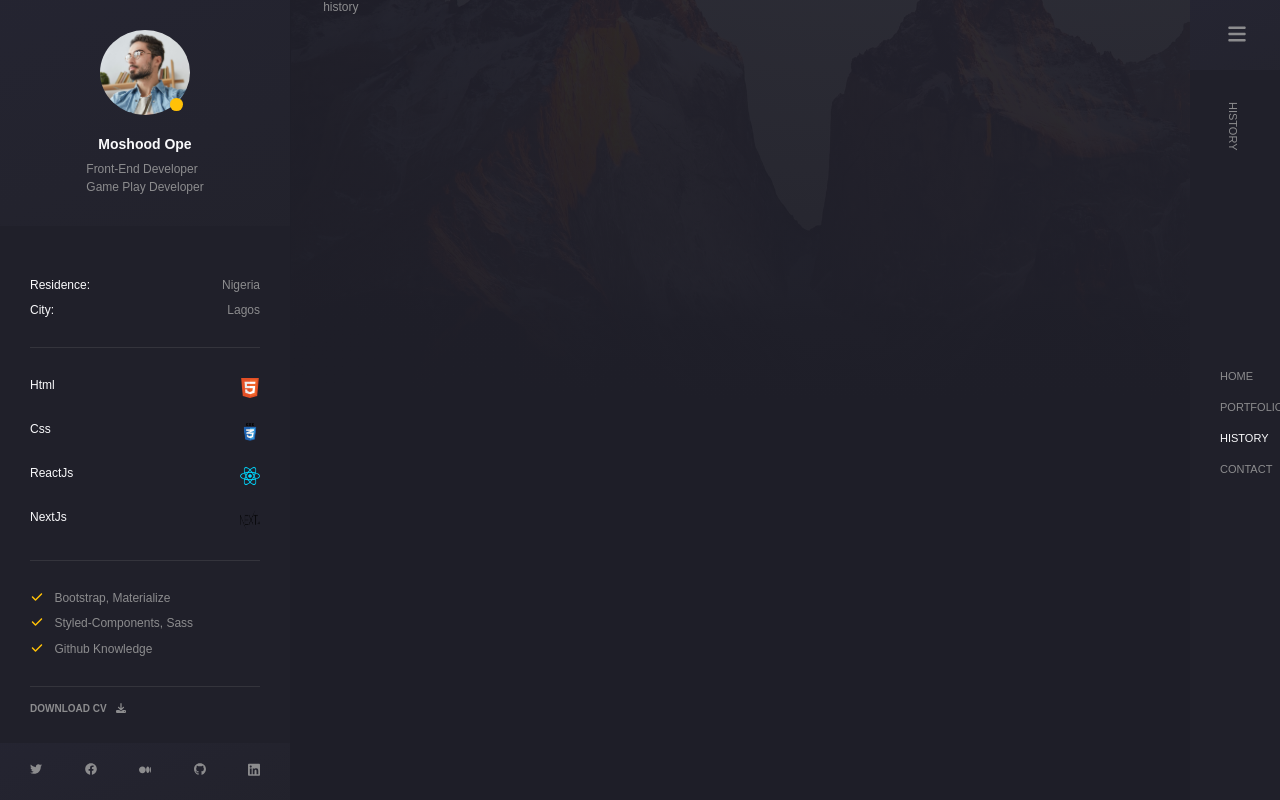
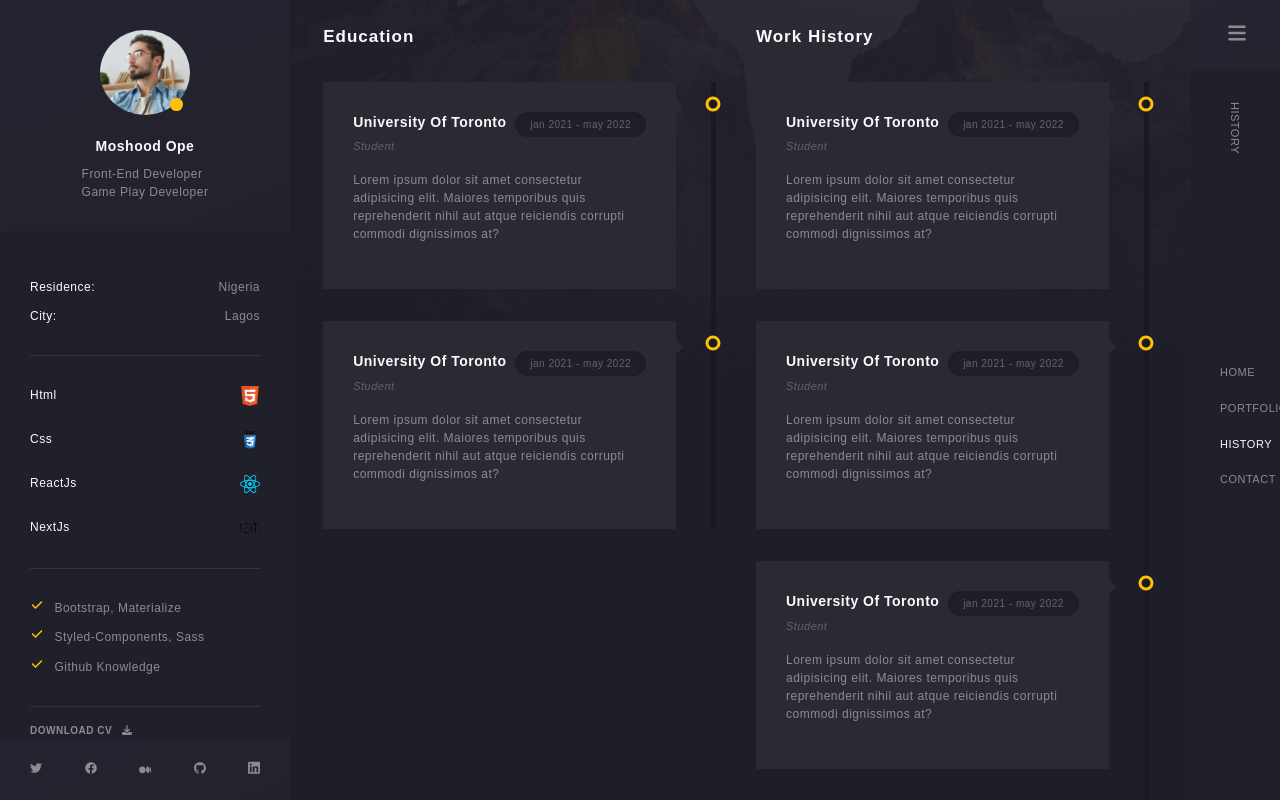
Before and after one commit to mosgizy/Portfolio-V2, a Next.js app: page /history in a window 1280 px wide. Shown: the top 800 px of the page. Built offline with nearby package versions, Linux system fonts and the light colour scheme.

Commit message:
history style added

```diff
--- /dev/null
+++ b/components/history/Card.tsx
@@ -0,0 +1,33 @@
+import {
+	CardContent,
+	CardHeader,
+	CardWrapper,
+	Date,
+	Link,
+	Place,
+} from '../../styles/History.styles';
+
+const Card = (): JSX.Element => {
+	return (
+		<CardWrapper>
+			<CardHeader>
+				<Place>
+					<h5>university of toronto</h5>
+					<span>student</span>
+				</Place>
+				<Date>jan 2021 - may 2022 </Date>
+			</CardHeader>
+			<CardContent>
+				Lorem ipsum dolor sit amet consectetur adipisicing elit. Maiores
+				temporibus quis reprehenderit nihil aut atque reiciendis corrupti
+				commodi dignissimos at?
+			</CardContent>
+			<Link></Link>
+			<div className="ring">
+				<div className="beat"></div>
+			</div>
+		</CardWrapper>
+	);
+};
+
+export default Card;
--- a/components/history/History.tsx
+++ /dev/null
@@ -1,5 +0,0 @@
-const History = (): JSX.Element => {
-	return <div>History</div>;
-};
-
-export default History;
--- a/pages/history.tsx
+++ b/pages/history.tsx
@@ -1,5 +1,35 @@
+import Card from '../components/history/Card';
+import { ContactWrapper } from '../styles/Contact.styles';
+import {
+	CardContainer,
+	CardWrapper,
+	HistoryContainer,
+	HistoryWrapper,
+} from '../styles/History.styles';
+
 const History = (): JSX.Element => {
-	return <div>history</div>;
+	return (
+		<ContactWrapper>
+			<HistoryWrapper>
+				<HistoryContainer>
+					<h4>education</h4>
+					<CardContainer>
+						<Card />
+						<Card />
+					</CardContainer>
+				</HistoryContainer>
+				<HistoryContainer>
+					<h4>work history</h4>
+					<CardContainer>
+						<Card />
+						<Card />
+						<Card />
+						<Card />
+					</CardContainer>
+				</HistoryContainer>
+			</HistoryWrapper>
+		</ContactWrapper>
+	);
 };
 
 export default History;
--- a/styles/Contact.styles.ts
+++ b/styles/Contact.styles.ts
@@ -81,7 +81,7 @@ export const InputContainer = styled.div`
     input,textarea{
         width: 100%;
         padding-block: 1rem;
-        padding-inline: 4rem .8rem;
+        padding-inline: 3.8rem .8rem;
         background: linear-gradient(159deg, #252532 0%, #23232d 100%);
         box-shadow: inset 0 1px 4px 0 rgba(15, 15, 20, 0.1);
         border: none;
@@ -106,6 +106,11 @@ export const InputContainer = styled.div`
         background-color: var(--btn-color);
         height: 100%;
         transition:all var(--transition);
+
+        svg{
+            font-size:1rem;
+            width: 10px;
+        }
     }
 
     textarea{
--- a/styles/Global.styles.ts
+++ b/styles/Global.styles.ts
@@ -49,6 +49,8 @@ const GlobalStyle = createGlobalStyle`
         height: 100vh;
         background: var(--bg-color);
         overflow-x: hidden;
+        line-height: 1.5;
+        letter-spacing:0.5px;
     }
 
     img{
@@ -81,6 +83,7 @@ const GlobalStyle = createGlobalStyle`
 
     h5{
         font-size:14px;
+        font-weight: 600;
     }
 
     h6{
@@ -159,13 +162,10 @@ export const SectionBackground = styled.div`
 `
 
 export const SectionContainer = styled.div`
-    /* padding-block-start: 100px; */
-    /* padding-block-end: 2rem; */
     padding-inline:1rem;
     overflow-y:scroll ;
 
     @media only screen and (min-width:${TABLET}){
-        /* padding-block-start: 2rem; */
         padding-inline:2rem ;
     }
 `
--- /dev/null
+++ b/styles/History.styles.ts
@@ -0,0 +1,154 @@
+import styled from 'styled-components';
+import { TABLET, DESKTOP } from '../resources/constants/screenSize';
+
+export const HistoryWrapper = styled.div`
+    display: flex;
+    flex-direction: column;
+    gap: 2rem;
+    @media only screen and (min-width:992px){
+        flex-direction: row;
+    }
+`
+
+export const HistoryContainer = styled.div`
+    margin-block-start: 1.5rem;
+
+    > h4 {
+        text-transform: capitalize;
+        letter-spacing: 1px;
+    }
+`
+
+export const CardContainer = styled.div`
+    margin-block-start: 2rem;
+    padding-inline-end: 3rem;
+    position: relative;
+    display: flex;
+    flex-direction: column;
+    gap: 2rem;
+
+    ::before{
+        content:"";
+        position: absolute;
+        background-color: #191923;
+        right: 8.3px;
+        top: 0;
+        bottom: 0;
+        width: 5px;
+    }
+`
+
+export const CardWrapper = styled.div`
+    display: flex;
+    flex-direction: column;
+    gap: 1rem;
+    background-color: rgba(43, 43, 53,.98);
+    padding:var(--padding);
+    position:relative;
+
+    ::before,
+    ::after {
+        content: '';
+        position: absolute;
+        width: 10px;
+        height: 10px;
+        top:10%;
+    }
+
+    ::before {
+        right: -5px;
+        background-color: inherit;
+        transform: rotate(45deg);
+    }
+
+    .ring{
+        position: absolute;
+        right:-2.95rem;
+        top:12px;
+        width: 20px;
+        height: 20px;
+
+        ::after {
+            border-radius: 50%;
+            content: '';
+            border: 3px solid var(--secondary-color);
+            width: 15px;
+            height: 15px;
+            margin:auto;
+            position:absolute;
+            top:50%;
+            left:50%;
+            transform: translate(-50%,-50%);
+        }
+
+        .beat{
+            position: absolute;
+            inset: 0;
+            background-color: var(--header-text-color);
+            border-radius: 50%;
+            animation: beat 1s linear infinite;
+            display: none;
+        }
+
+        @keyframes beat {
+            0%{
+                transform: scale(0.2);
+                opacity:0;
+            }
+
+            40%{
+                transform: scale(0.5);
+                opacity:0.5;
+            }
+
+            80%{
+                transform: scale(0.8);
+                opacity:0.8;
+            }
+
+            100%{
+                transform:scale(1);
+                opacity:1;
+            }
+        }
+    }
+
+    :hover .beat{
+            display: block;
+    }
+`
+
+export const CardHeader = styled.div`
+    display: flex;
+    justify-content: space-between;
+    align-items: flex-start;
+    flex-wrap: wrap;
+    gap: .5rem;
+`
+
+export const CardContent = styled.p``
+
+export const Place = styled.div`
+    text-transform: capitalize;
+
+    h5{
+        margin-block-end: .3rem;
+    }
+
+    span{
+        color: #646466;
+        font-style: italic;
+        font-size: 11px;
+    }
+
+`
+export const Date = styled.div`
+    background-color: var(--btn-color);
+    color: #646466;
+    padding: 5px 15px;
+    border-radius: 15px;
+    box-shadow: inset 0 3px 8px 0 rgba(15, 15, 20, 0.2);
+    font-size: 10px;
+`
+
+export const Link = styled.div``
--- a/styles/Navbar.styles.ts
+++ b/styles/Navbar.styles.ts
@@ -128,8 +128,6 @@ export const NavItemWrapper = styled.ul<navInterfaces>`
 
 `
 
-
-
 export const NavItem = styled.li`
     text-transform: uppercase;
     font-size: var(--small-font);
```
Also changed, not shown: 1 other file (tests, documents, lock files or other folders).
